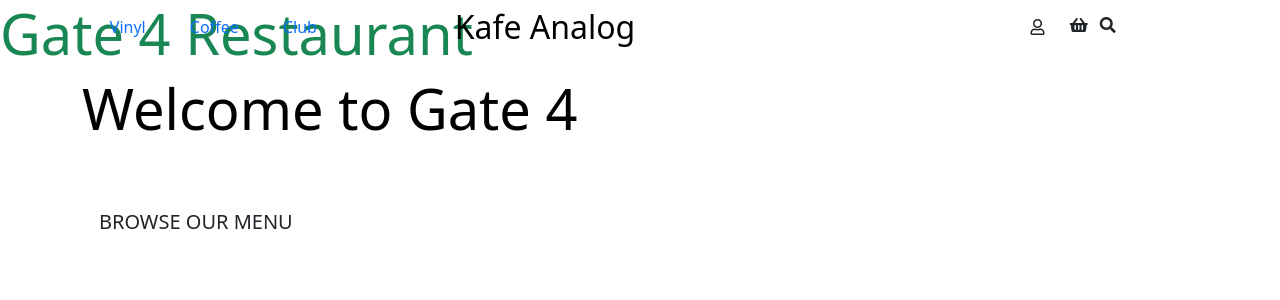
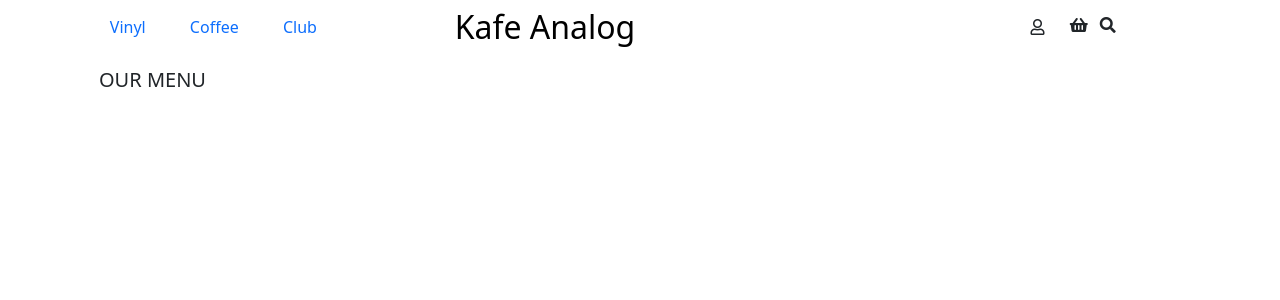
Before and after one commit to adam-blakeney/Gate-4-Restaurant, a Django app: template reserve/templates/reserve/reserve_list.html in a window 1280 px wide. Shown: the top 300 px of the page. Run offline with Django 3.2, Linux system fonts and the light colour scheme; the template is opened without the code that fills it, so the values that code supplies are empty; parts of the project's set-up code (start-up, migrations or seed data) failed here and were passed over; some libraries are stand-ins or nearby versions.

Commit message:
index html chanhged

```diff
--- a/reserve/templates/reserve/reserve_list.html
+++ b/reserve/templates/reserve/reserve_list.html
@@ -6,25 +6,18 @@
         <div class="row">
             <div class="col">
 
-
             </div>
         </div>
     </div>
 {% endblock %}
 
 {% block content %}
-    <h1 class="display-4 text-success">
-        Gate 4 Restaurant
-    </h1>
     <div class="container h-100">
         <div class="row h-100">
             <div class="col-7 col-md-6 my-auto">
-                <h1 class="display-4 logo-font text-black">
-                    Welcome to Gate 4
-                </h1>
                 <div class="my-5">
                     <h4>
-                        <a href="" class="btn btn-lg rounded-0 text-uppercase py-3"> Browse our menu </a>
+                        <a href="" class="btn btn-lg rounded-0 text-uppercase py-3"> Our Menu </a>
                     </h4>
                 </div>
             </div>
```
